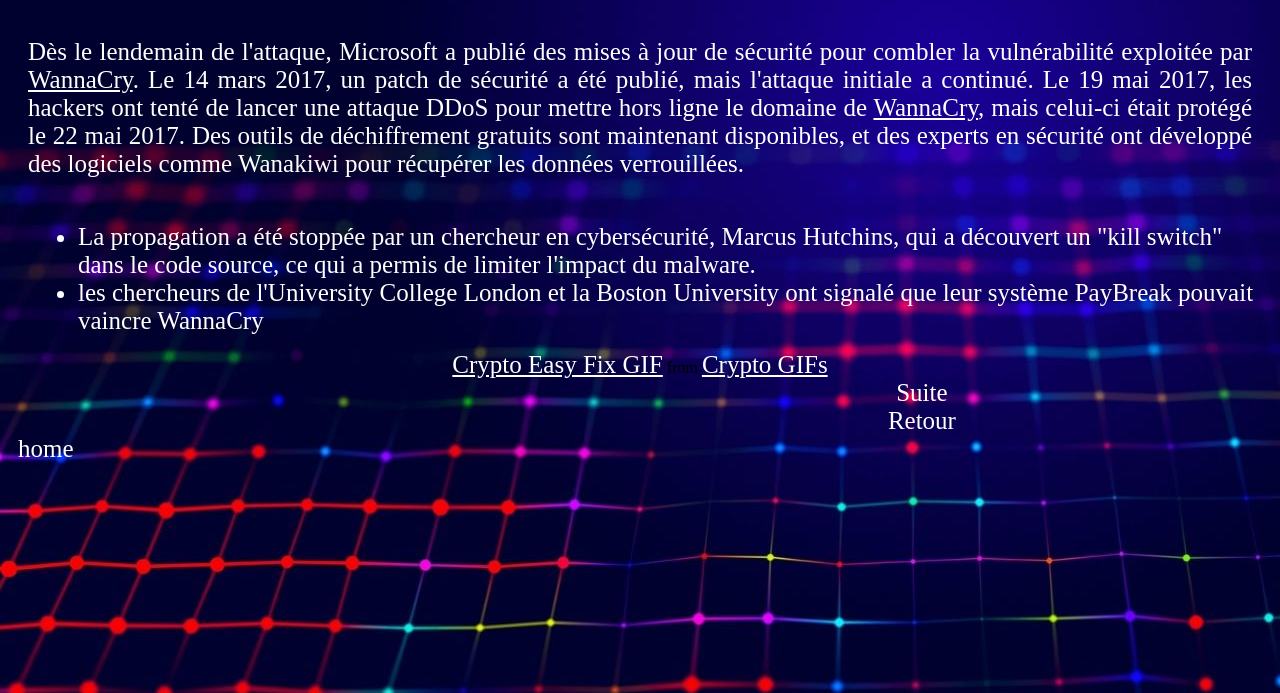
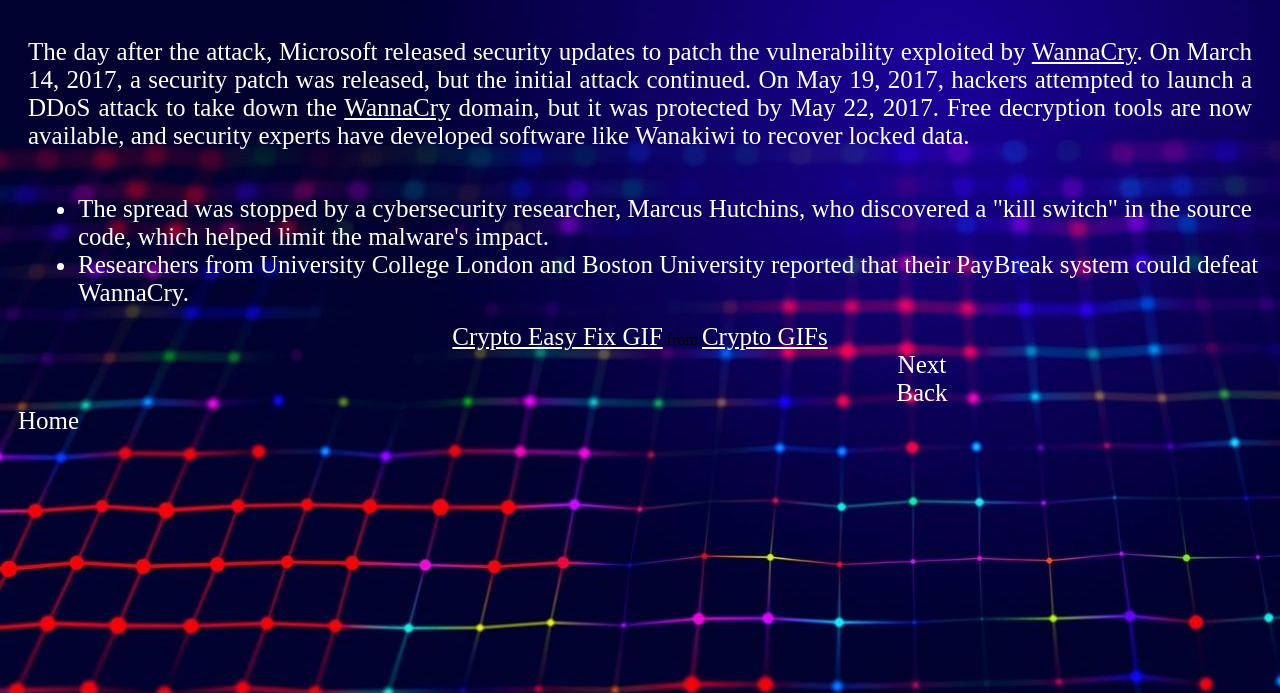
Before and after one commit to amaterassu2006/sae-wanacry-yannick-seif-alio.io, a plain HTML site: page page7.html in a window 1280 px wide. Shown: the part 107-800 px from the top of the page. Drawn offline with Linux system fonts and the light colour scheme; a script that the page names is missing.

Commit message:
Translate page7.html content from French to English

```diff
--- a/page7.html
+++ b/page7.html
@@ -3,27 +3,26 @@
 <head>
     <meta charset='utf-8'>
     <meta http-equiv='X-UA-Compatible' content='IE=edge'>
-    <title>La résolution</title>
+    <title>The Resolution</title>
     <meta name='viewport' content='width=device-width, initial-scale=1'>
     <link rel='stylesheet' type='text/css' media='screen' href='Css.css'>
     <script src='main.js'></script>
 </head>
     <body>
-        <h1>Le patching de WannaCry</h1>
-
+        <h1>Patching WannaCry</h1>
         <div>
             <p>
-                Dès le lendemain de l'attaque, Microsoft a publié des mises à jour de sécurité pour combler la vulnérabilité exploitée
-                par <a target="_blank" href="https://fr.wikipedia.org/wiki/WannaCry">WannaCry</a>. Le 14 mars 2017, un patch de sécurité a été publié, mais l'attaque initiale a continué. Le 19 mai 2017,
-                les hackers ont tenté de lancer une attaque DDoS pour mettre hors ligne le domaine de <a target="_blank" href="https://fr.wikipedia.org/wiki/WannaCry">WannaCry</a>, mais celui-ci était
-                protégé le 22 mai 2017. Des outils de déchiffrement gratuits sont maintenant disponibles, et des experts en sécurité
-                ont développé des logiciels comme Wanakiwi pour récupérer les données verrouillées.
+                The day after the attack, Microsoft released security updates to patch the vulnerability exploited by
+                <a target="_blank" href="https://en.wikipedia.org/wiki/WannaCry_ransomware_attack">WannaCry</a>. On March 14, 2017, a security patch was released,
+                but the initial attack continued. On May 19, 2017, hackers attempted to launch a DDoS attack to take down the
+                <a target="_blank" href="https://en.wikipedia.org/wiki/WannaCry_ransomware_attack">WannaCry</a> domain, but it was protected by May 22, 2017.
+                Free decryption tools are now available, and security experts have developed software like Wanakiwi to recover locked data.
             </p>
         </div>
         <div>
             <ul>
-				<li class="sansdeco">La propagation a été stoppée par un chercheur en cybersécurité, Marcus Hutchins, qui a découvert un "kill switch" dans le code source, ce qui a permis de limiter l'impact du malware.
-				<li class="sansdeco">les chercheurs de l'University College London et la Boston University ont signalé que leur système PayBreak pouvait vaincre WannaCry
+                <li class="sansdeco">The spread was stopped by a cybersecurity researcher, Marcus Hutchins, who discovered a "kill switch" in the source code, which helped limit the malware's impact.</li>
+                <li class="sansdeco">Researchers from University College London and Boston University reported that their PayBreak system could defeat WannaCry.</li>
             </ul>
         </div>
 
@@ -35,13 +34,13 @@
             <script type="text/javascript" async src="https://tenor.com/embed.js"></script>
         </div>
 
-        <!--Bouton de fin-->
+        <!-- Navigation buttons -->
         <div style="text-align: center;">
-    <a class="bouton direction" href="page8.html">Suite</a>
-    <a class="bouton direction" href="page6.html">Retour</a>
+            <a class="bouton direction" href="page8.html">Next</a>
+            <a class="bouton direction" href="page6.html">Back</a>
         </div>
         <div style="text-align: left;">
-    <a class="bouton" href="index.html">home</a>
+            <a class="bouton" href="index.html">Home</a>
         </div>
     </body>
 </html>
```
Lines whose indentation alone changed are shown as unchanged.
